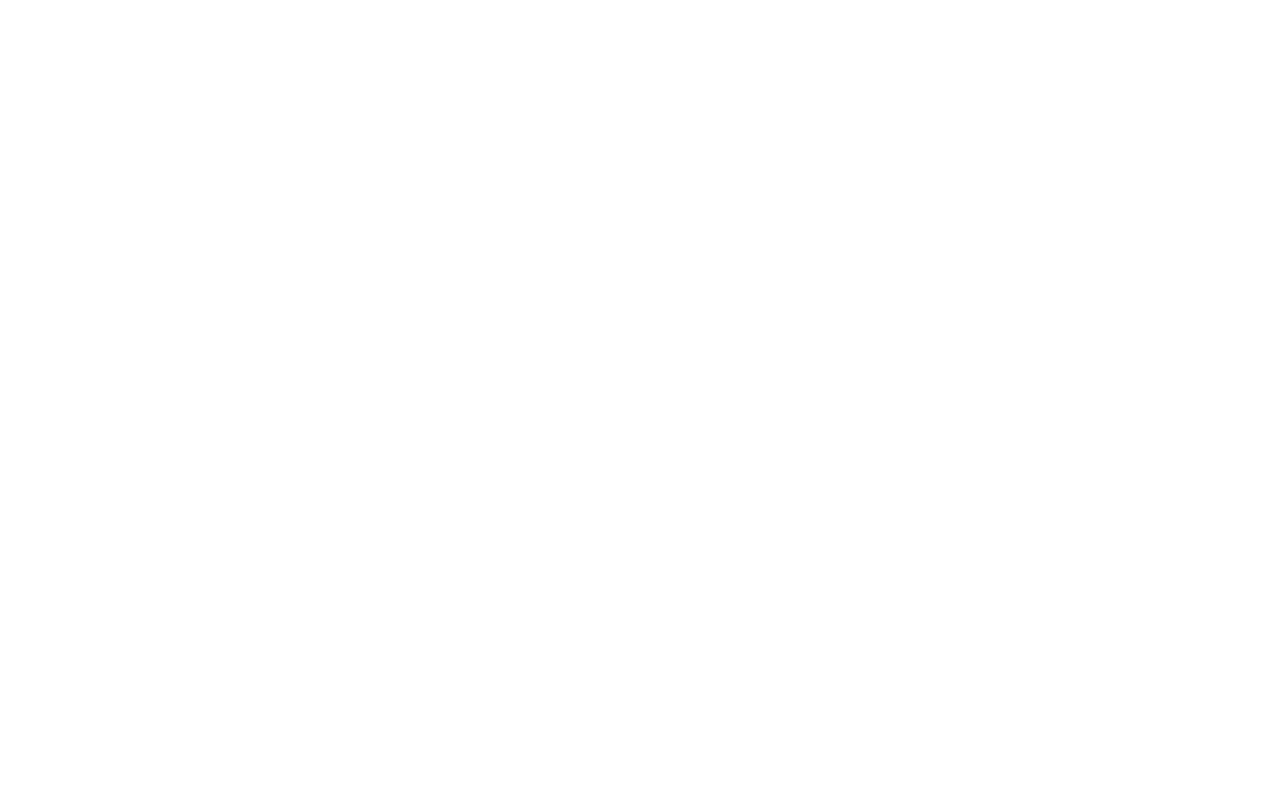
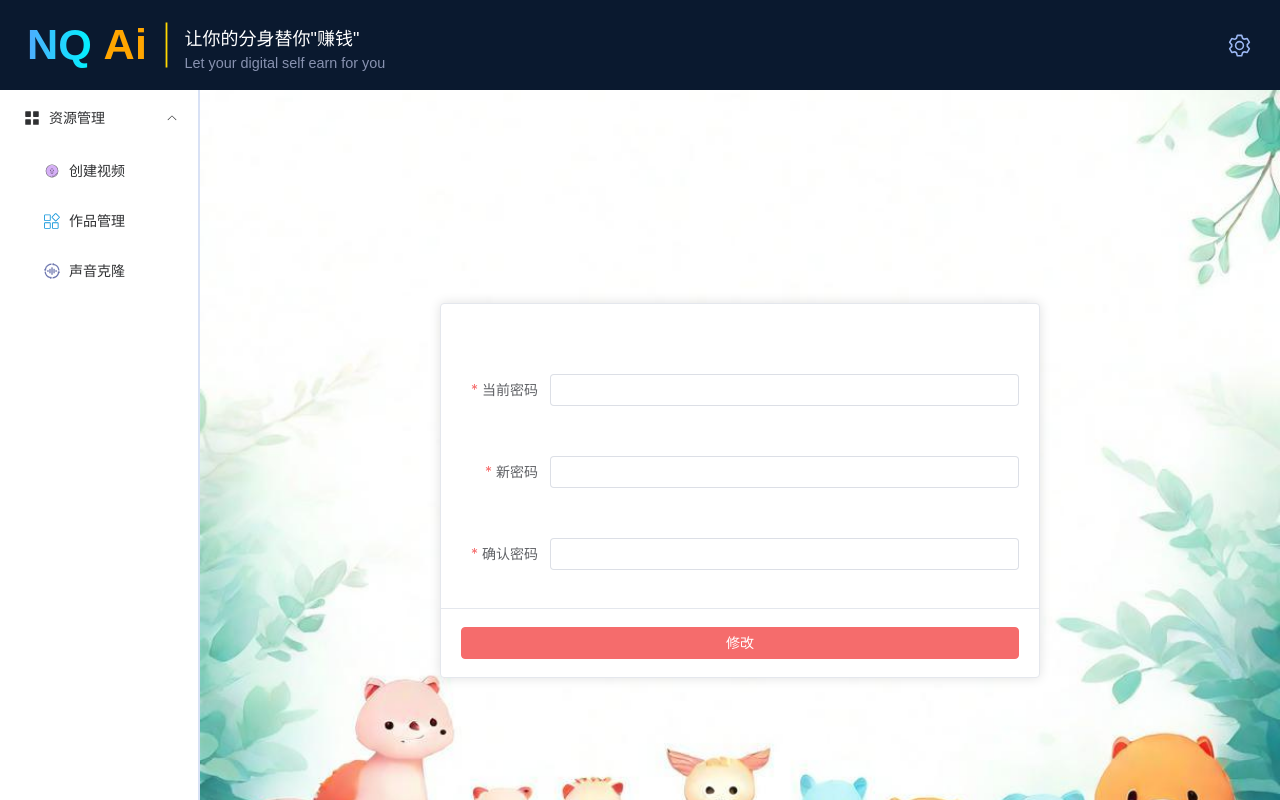
Before and after one commit to ChangAnKe/dighum-web, a Vue app: page /changePwd in a window 1280 px wide. Before the commit this address had no page. Built offline with nearby package versions, Linux system fonts and the light colour scheme; sample sign-in values are in the browser's storage.

Commit message:
add change password function

```diff
--- a/src/router.js
+++ b/src/router.js
@@ -9,6 +9,7 @@ import VoiceClone from './views/resources/VoiceClone.vue';
 import SubUsersReg from './views/users/SubUsersReg.vue';
 import PointsMan from './views/users/PointsMan.vue';
 import SubUsersLists from './views/users/SubUsersLists.vue';
+import ChangePwd from './views/users/ChangePwd.vue';
 
 const routes = [
   { path: '/', redirect: '/login' },
@@ -24,6 +25,7 @@ const routes = [
       { path: '/subusers/reg', component: SubUsersReg },
       { path: '/subusers/pointsMan', component: PointsMan },
       { path: '/subusers/lists', component: SubUsersLists },
+      { path: '/changePwd', component:ChangePwd }
     ]
   }
 
--- a/src/views/Homepage.vue
+++ b/src/views/Homepage.vue
@@ -8,7 +8,7 @@
           </el-icon>
           <template #dropdown>
             <el-dropdown-menu>
-              <el-dropdown-item>详情</el-dropdown-item>
+              <el-dropdown-item @click="changePwd">修改密码</el-dropdown-item>
               <el-dropdown-item @mouseenter="startUpdateBalance" @mouseleave="cancelUpdateBalance">积分:&nbsp;&nbsp;
                 <el-text class="mx-1" type="primary" style="font-weight: bolder;">{{ userInfo.balance }}</el-text>
               </el-dropdown-item>
@@ -145,6 +145,9 @@ async function updateBalance() {
     userInfo.value.balance = response.data.balance;
   }
 }
+function changePwd() {
+  router.push('/changePwd');
+}
 </script>
 
 <style scoped>
--- /dev/null
+++ b/src/views/users/ChangePwd.vue
@@ -0,0 +1,120 @@
+<template>
+    <div class="container">
+        <el-card>
+            <el-form :model="userForm" ref="userFormRef" :rules="rules" style="margin-left: 10px;" label-width="auto">
+                <el-form-item label="当前密码" prop="curPwd">
+                    <el-input type="password" show-password v-model="userForm.curPwd"></el-input>
+                </el-form-item>
+
+                <el-form-item label="新密码" prop="newPwd">
+                    <el-input type="password" show-password v-model="userForm.newPwd"></el-input>
+                </el-form-item>
+
+                <el-form-item label="确认密码" prop="confirmPwd">
+                    <el-input type="password" show-password v-model="userForm.confirmPwd"></el-input>
+                </el-form-item>
+
+            </el-form>
+            <template #footer>
+                <el-button type="danger" @click="registerForSub" style="width: 100%;">修改</el-button>
+            </template>
+        </el-card>
+    </div>
+</template>
+<script setup>
+import { reactive, ref } from 'vue';
+import axios from '@/axios';
+import { notify } from '@/common/Notification';
+import { useUserStore } from '@/stores/UseUserStore';
+
+const userForm = reactive({
+    curPwd: null,
+    newPwd: null,
+    confirmPwd: null,
+    userId: null
+});
+const userFormRef = ref(null);
+const rules = reactive({
+    curPwd: [
+        { required: true, message: '当前密码不能为空', trigger: 'blur' }
+    ],
+    newPwd: [
+        { required: true, message: '新密码不能为空', trigger: 'blur' },
+        { min: 6, max: 40, message: '密码至少需要6位, 长度在 6 到 40 个字符', trigger: 'blur' }
+    ],
+    confirmPwd: [
+        { required: true, message: '确认密码不能为空', trigger: 'blur' },
+        { min: 6, max: 40, message: '密码至少需要6位, 长度在 6 到 40 个字符', trigger: 'blur' }
+    ]
+});
+const userInfo = useUserStore().getUserInfo;
+
+function registerForSub() {
+    userFormRef.value.validate((valid) => {
+        if (valid && check(userForm)) {
+            userForm.userId = userInfo.userId;
+            axios.put('/v1/auth/user/changePwd', userForm, {
+                headers: {
+                    'Content-Type': 'application/json'
+                }
+            }).then(response => {
+                let code = response.data.code;
+                if (code == 200) {
+                    notify('成功', '修改成功', 'success');
+                    resetForm();
+                } else {
+                    notify('失败', '修改失败：' + response.data.remarks, 'error');
+                }
+            }).catch(error => {
+                console.log('error:', error);
+                notify('失败', '未知错误，请联系管理员', 'error');
+            })
+        }
+    });
+}
+
+function check(userForm) {
+    if (userForm.curPwd == userForm.newPwd) {
+        notify('Warning', '新密码不能与旧密码一致', 'warning');
+        return false;
+    }
+    if (userForm.newPwd != userForm.confirmPwd) {
+        notify('Warning', '两次密码不一致', 'warning');
+        return false;
+    }
+    return true;
+}
+
+function resetForm() {
+    userForm.curPwd = null;
+    userForm.newPwd = null;
+    userForm.confirmPwd = null;
+}
+
+</script>
+<style scoped>
+.container {
+    background-image: url('@/assets/images/bk3.jpeg');
+    background-size: cover;
+    /* 确保图片覆盖整个区域 */
+    background-position: center;
+    /* 图片居中 */
+    background-repeat: no-repeat;
+    /* 图片不重复 */
+    min-height: 100vh;
+    /* 确保内容占满视口高度 */
+    display: flex;
+    justify-content: center;
+    align-items: center;
+    height: 80vh;
+    /* 使容器高度为视口高度，垂直居中 */
+}
+
+.el-form-item {
+    margin-top: 50px;
+}
+
+.el-card {
+    width: 600px;
+}
+</style>
```
